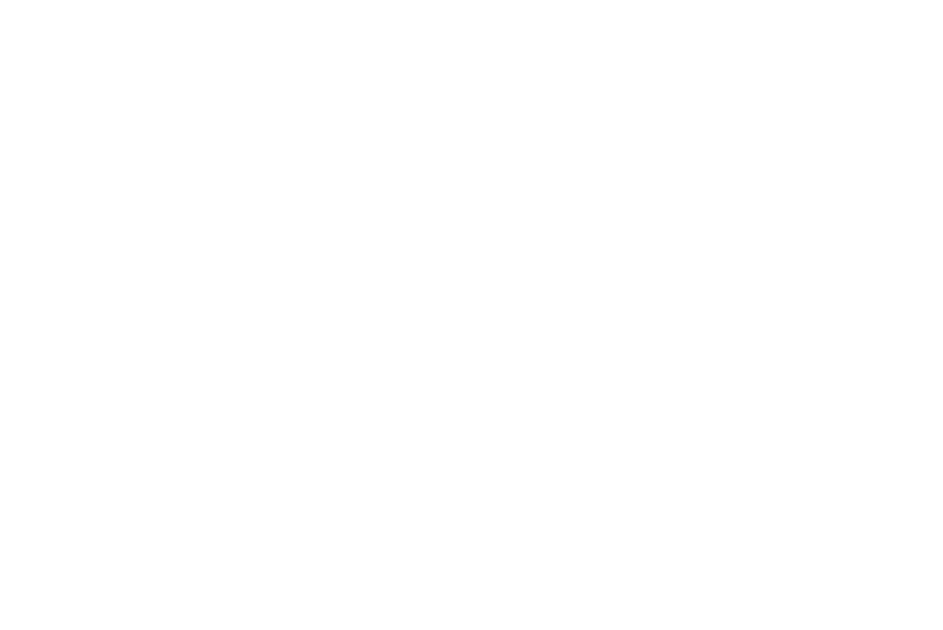
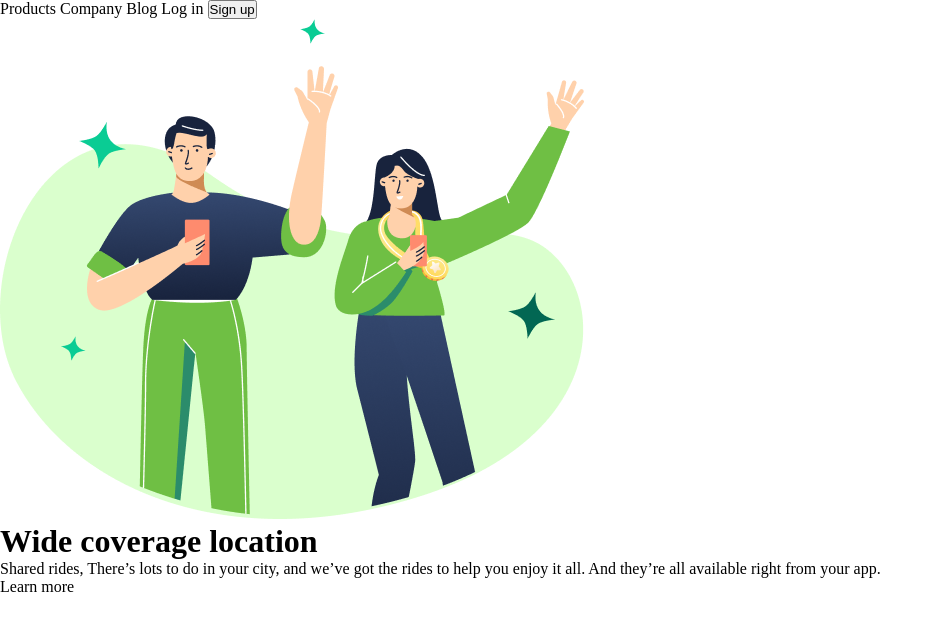
Before and after one commit to soarespeter/Congratulation, a plain HTML site: page index.html in a window 1280 px wide. Shown: the whole page, without its empty margins (0-943 px from the left). Drawn offline with Linux system fonts and the light colour scheme.

Commit message:
desafio 1

```diff
--- a/index.html
+++ b/index.html
@@ -8,5 +8,37 @@
 </head>
 <body>
 
+    <section>
+        <header>
+
+            <a>Products</a>
+            <a>Company</a>
+            <a>Blog</a>
+            <a>Log in</a>
+            <button>Sign up</button>
+
+        </header>
+
+
+             <img src="./(Positive) Congratulation You get 40 point for your ride.png" alt="parabéns">
+
+    </section>
+
+   <main>
+
+    <h1>Wide coverage
+        location</h1>
+
+        <P>Shared rides, There’s lots to do in your city, and we’ve got the rides to help you enjoy it all. And they’re all available right from your app.</P>
+
+<a>Learn more</a>
+
+
+
+   </main>
+
+
+
+
 </body>
 </html>
--- a/style.css
+++ b/style.css
@@ -0,0 +1,10 @@
+*{
+
+    margin: 0;
+    padding: 0;
+    box-sizing: border-box;
+
+
+
+
+}
```
Also changed, not shown: (Positive) Congratulation You get 40 point for your ride.png (added).
